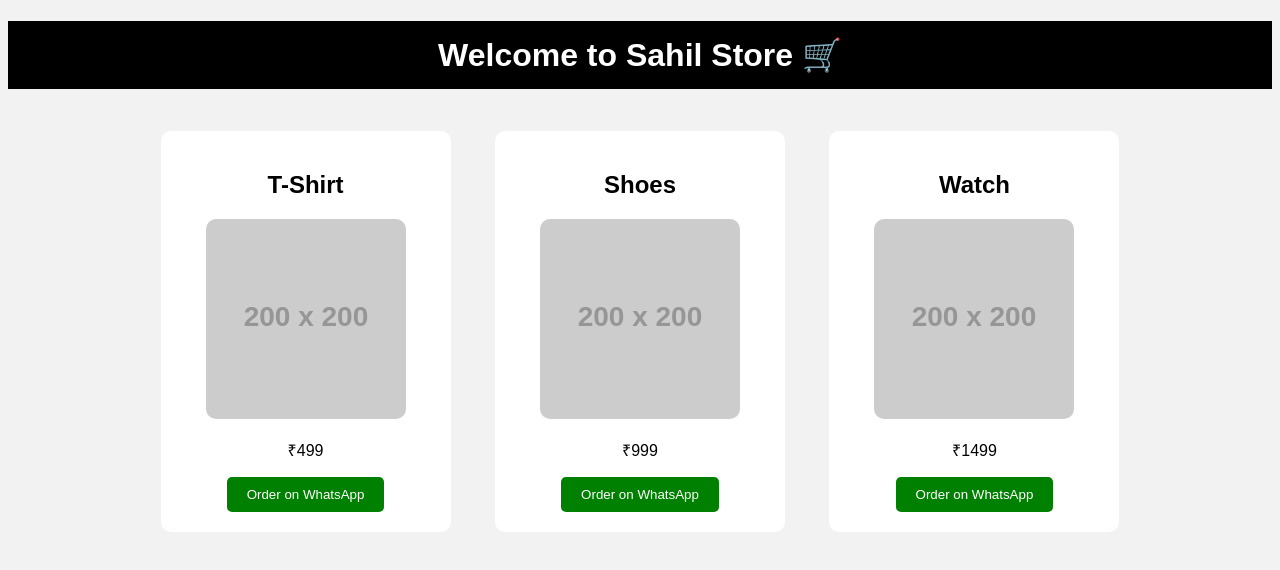
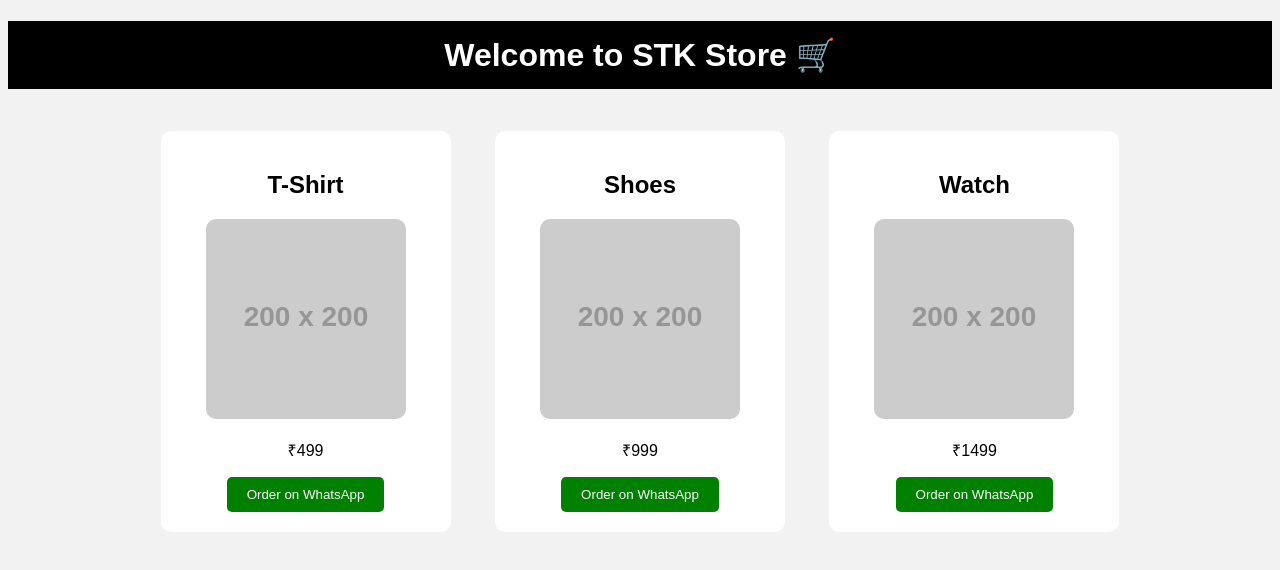
Before and after one commit to gonfrick34-boop/sahilstore.github.io, a plain HTML site: page index.html in a window 1280 px wide. Drawn offline with Linux system fonts and the light colour scheme; placeholder pictures from the web are drawn by us.

Commit message:
Update index.html

```diff
--- a/index.html
+++ b/index.html
@@ -1,7 +1,7 @@
 <!DOCTYPE html>
 <html>
 <head>
-  <title>Sahil Store</title>
+  <title>STK Store</title>
   <style>
     body {
       font-family: Arial;
@@ -44,7 +44,7 @@
 </head>
 <body>
 
-<h1>Welcome to Sahil Store 🛒</h1>
+<h1>Welcome to STK Store 🛒</h1>
 
 <div class="product">
   <h2>T-Shirt</h2>
```
